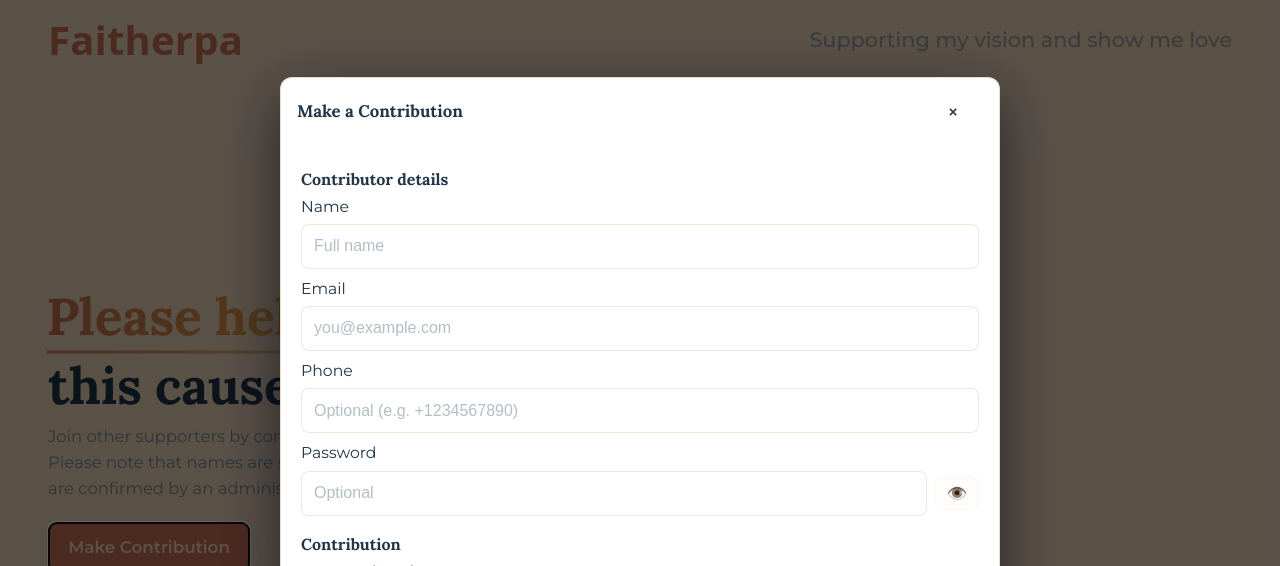
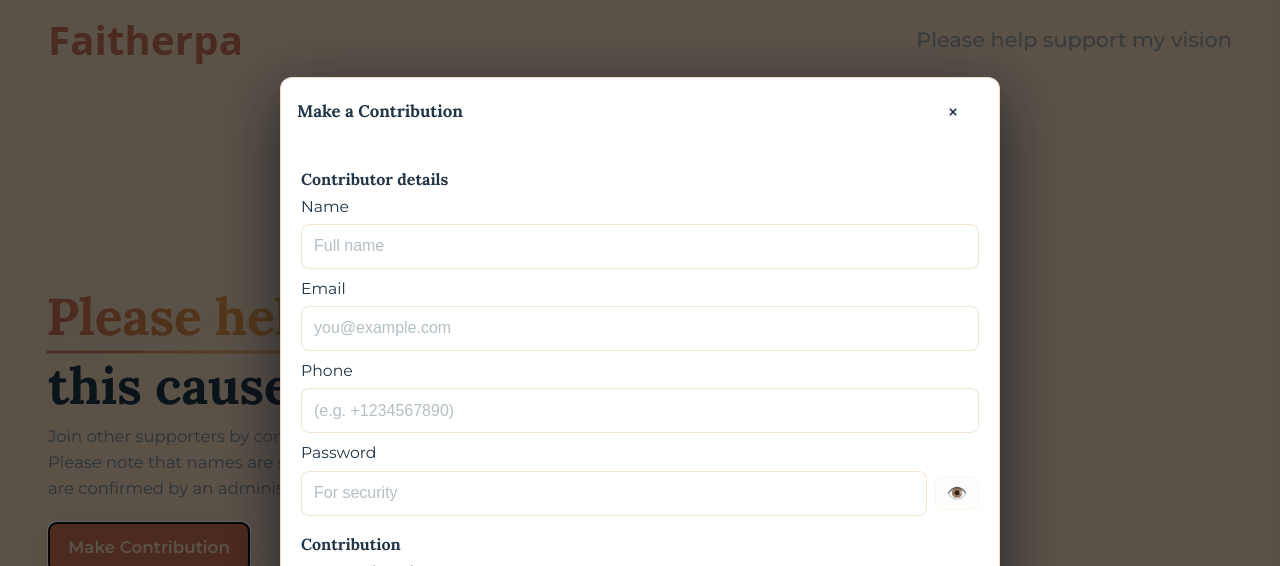
Before and after one commit to David-Jacks/faitherpa, a React (Vite) app in the folder frontend/: page / in a window 1280 px wide. Both pictures are taken after a click on the button "Make Contribution". Shown: the top 566 px of the page. Built offline with nearby package versions, Linux system fonts and the light colour scheme; no server answers; a web font is replaced by a local one.

Commit message:
small fixes

```diff
--- a/frontend/src/App.tsx
+++ b/frontend/src/App.tsx
@@ -5,11 +5,10 @@ import ContributorPage from './pages/Contributor/Contributor'
 function App() {
   return (
     <BrowserRouter>
-        <Routes>
-          <Route path="/" element={<Home />} />
-          <Route path="/contributors" element={<ContributorPage />} />
-          {/* <Route path="/contributor" element={<ContributorPage />} /> */}
-        </Routes>
+      <Routes>
+        <Route path="/" element={<Home />} />
+        <Route path="/contributors" element={<ContributorPage />} />
+      </Routes>
     </BrowserRouter>
   )
 }
--- a/frontend/src/components/ContributionForm/ContributionForm.tsx
+++ b/frontend/src/components/ContributionForm/ContributionForm.tsx
@@ -104,7 +104,7 @@ const ContributionForm: React.FC<Props> = ({ onClose }) => {
               const cleaned = v.replace(/[^+\d]/g, '')
               setPhoneNumber(cleaned)
             }}
-            placeholder="Optional (e.g. +1234567890)"
+            placeholder="(e.g. +1234567890)"
             inputMode="tel"
             type="tel"
           />
@@ -116,7 +116,7 @@ const ContributionForm: React.FC<Props> = ({ onClose }) => {
             <input
               value={password}
               onChange={e => setPassword(e.target.value)}
-              placeholder="Optional"
+              placeholder="For security"
               type={showPassword ? 'text' : 'password'}
             />
             <button
--- a/frontend/src/pages/Home/Home.tsx
+++ b/frontend/src/pages/Home/Home.tsx
@@ -16,7 +16,7 @@ const Home: React.FC = () => {
           <div className="landing-logo" aria-hidden>
             <span className="contrib-logo">Faitherpa</span>
           </div>
-        <div className="site-tag">Supporting my vision and show me love</div>
+        <div className="site-tag">Please help support my vision</div>
       </div>
 
       <div className="landing-main">
```
